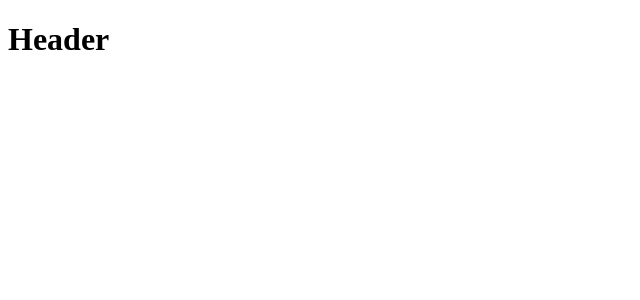
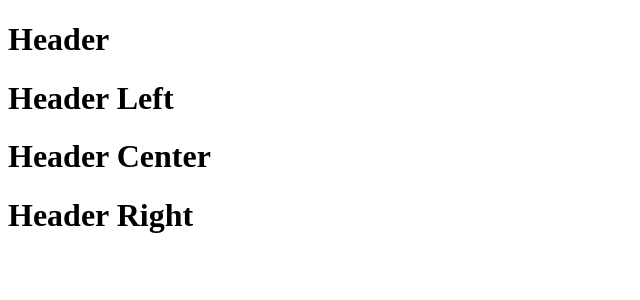
Before and after one commit to codeOfTheFuture/instagram-clone, a Next.js app: page / in a window 1280 px wide. Shown: the top 300 px of the page, without its empty margins (0-640 px from the left). Built offline with nearby package versions, Linux system fonts and the light colour scheme.

Commit message:
WIP: Created Left, Center, Right, header components

```diff
--- a/components/Header.tsx
+++ b/components/Header.tsx
@@ -1,7 +1,18 @@
+import HeaderCenter from "./HeaderCenter";
+import HeaderLeft from "./HeaderLeft";
+import HeaderRight from "./HeaderRight";
+
 const Header: React.FC = () => {
   return (
     <div>
       <h1>Header</h1>
+
+      {/* Left */}
+      <HeaderLeft />
+      {/* Center */}
+      <HeaderCenter />
+      {/* Right */}
+      <HeaderRight />
     </div>
   );
 };
--- /dev/null
+++ b/components/HeaderCenter.tsx
@@ -0,0 +1,9 @@
+const HeaderCenter: React.FC = () => {
+  return (
+    <div>
+      <h1>Header Center</h1>
+    </div>
+  );
+};
+
+export default HeaderCenter;
--- /dev/null
+++ b/components/HeaderLeft.tsx
@@ -0,0 +1,9 @@
+const HeaderLeft: React.FC = () => {
+  return (
+    <div>
+      <h1>Header Left</h1>
+    </div>
+  );
+};
+
+export default HeaderLeft;
--- /dev/null
+++ b/components/HeaderRight.tsx
@@ -0,0 +1,9 @@
+const HeaderRight: React.FC = () => {
+  return (
+    <div>
+      <h1>Header Right</h1>
+    </div>
+  );
+};
+
+export default HeaderRight;
```
